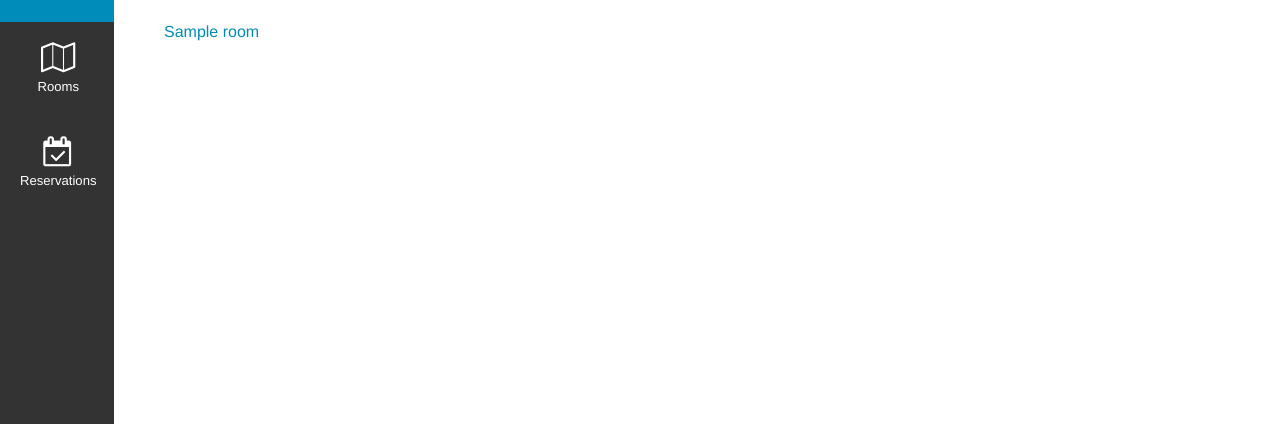
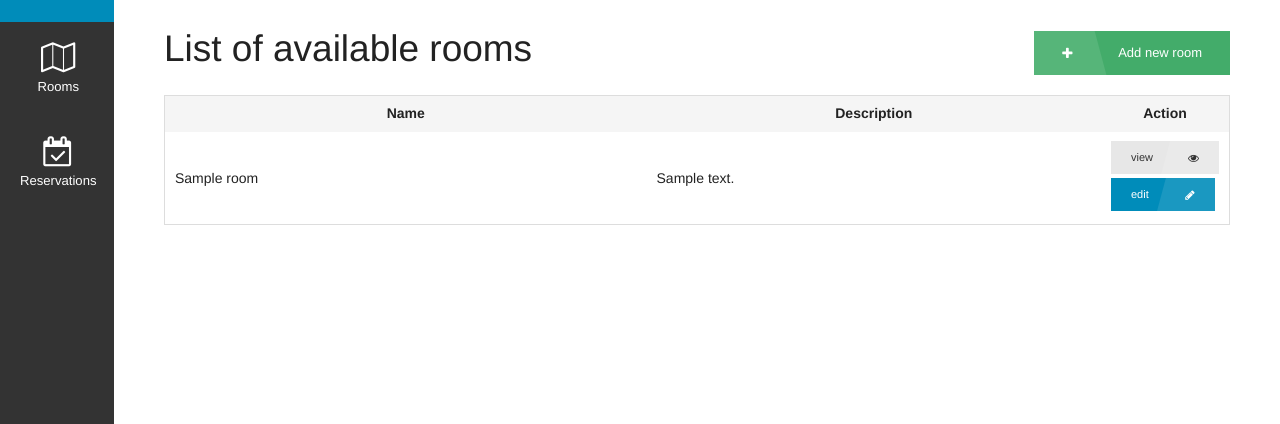
Before and after one commit to kviktor/arrr, a Django app: page /room/list/ in a window 1280 px wide. Shown: the part 73-497 px from the top of the page. Run offline with Django 3.2, Linux system fonts and the light colour scheme; a user stored in the database is signed in; tables that the repository leaves empty hold one stand-in row (values such as "Sample post"); some libraries are stand-ins or nearby versions.

Commit message:
arrr: nicer room list

```diff
--- a/arrr/static/css/styles.css
+++ b/arrr/static/css/styles.css
@@ -79,3 +79,19 @@ form .textInput, form small.error, form .textarea {
   max-width: 450px;
   margin: auto;
 }
+
+#room-list-table {
+  width: 100%;
+}
+
+#room-list-table thead th {
+  text-align: center;
+}
+
+#room-list-table tbody tr td:last-child {
+  width: 1px;
+}
+
+#room-list-table .button {
+  margin: 0;
+}
--- a/arrr/templates/room-create.html
+++ b/arrr/templates/room-create.html
@@ -10,7 +10,7 @@
 {{ form.description|as_crispy_field }}
 
 <button type="submit" class="button success small ffab-before fa-plus right">
-  Létrehozás
+  Create
 </button>
 
 </form>
--- a/arrr/templates/room-list.html
+++ b/arrr/templates/room-list.html
@@ -4,11 +4,46 @@
 
 {% block content %}
 
-{% for room in object_list %}
-  <a href="{% url "room-detail" slug=room.slug %}">
-    {{ room.name }}
-  </a>
-  <br />
-{% endfor %}
+
+<h2>
+  {% if request.user.is_staff %}
+    <a class="button success small ffab-before fa-plus right" href="{% url "room-create" %}" style="margin-top: 8px;">
+      Add new room
+    </a>
+  {% endif %}
+  List of available rooms
+</h2>
+
+<table id="room-list-table">
+  <thead>
+    <tr>
+      <th>Name</th>
+      <th>Description</th>
+      <th>Action</th>
+    </tr>
+  </thead>
+  <tbody>
+    {% for room in object_list %}
+      <tr>
+        <td>
+          {{ room.name }}
+        </td>
+        <td>
+          {{ room.description|default:"-" }}
+        </td>
+        <td>
+          <a class="button tiny secondary ffab-after fa-eye" href="{% url "room-detail" slug=room.slug %}">
+            view
+          </a>
+          {% if request.user == room.creator or request.user.is_superuser %}
+            <a class="button tiny ffab-after fa-pencil" href="{% url "room-edit" slug=room.slug %}">
+              edit
+            </a>
+          {% endif %}
+        </td>
+      </tr>
+    {% endfor %}
+  </tbody>
+</table>
 
 {% endblock %}
```
